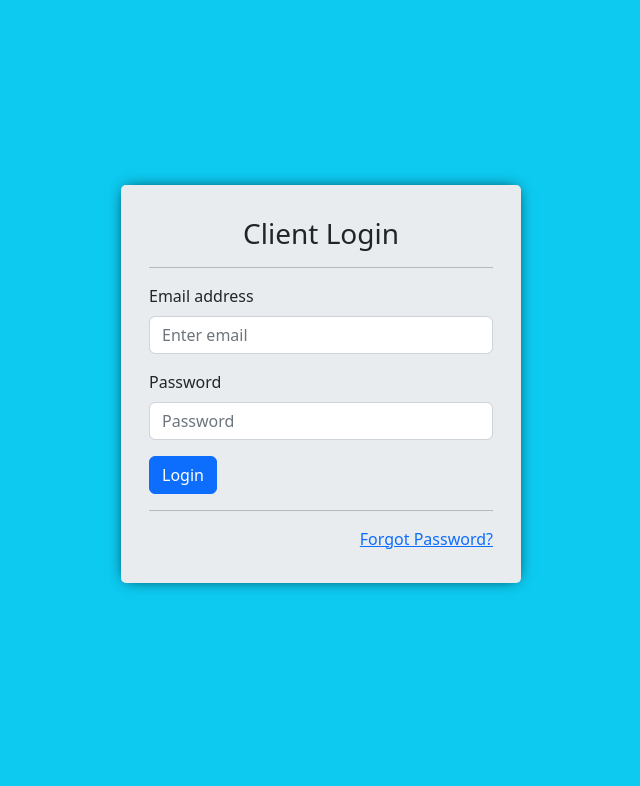
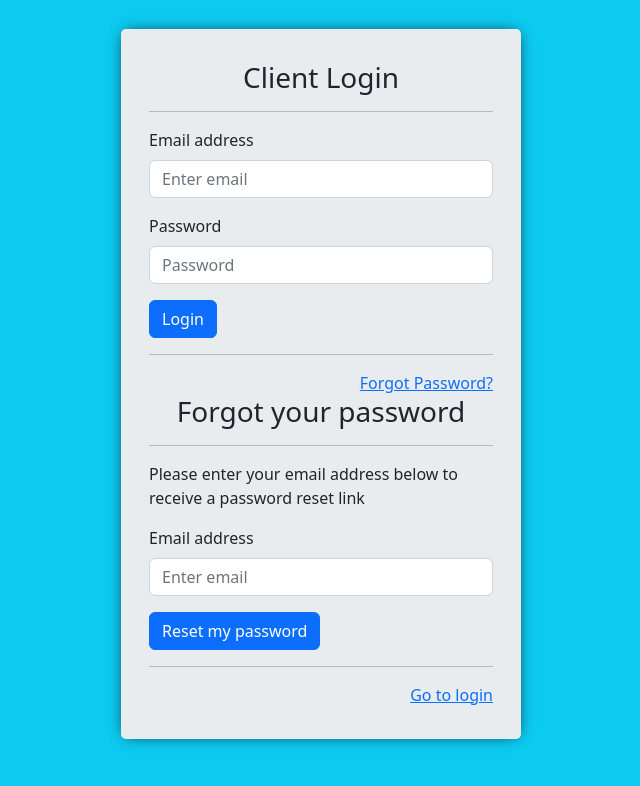
Before and after one commit to krishnashrestha47/frontend-crm, a React (Create React App) app: page / in a window 1280 px wide. Shown: the top 786 px of the page, without its empty margins (319-959 px from the left). Built offline with nearby package versions, Linux system fonts and the light colour scheme.

Commit message:
password reset page created

```diff
--- /dev/null
+++ b/src/components/password-reset/PasswordResetComp.js
@@ -0,0 +1,51 @@
+import React, { useState } from "react";
+import { Button, Col, Container, Form, Row } from "react-bootstrap";
+
+export const PasswordResetComp = ({ handleOnShow }) => {
+  const [email, setEmail] = useState("");
+
+  const handleOnChange = (e) => {
+    setEmail(e.target.value);
+  };
+
+  const handleOnSubmit = (e) => {
+    e.preventDefault();
+    console.log(email);
+  };
+
+  return (
+    <Container>
+      <Row>
+        <Col>
+          <h3 className="text-center">Forgot your password</h3>
+          <hr />
+          <p>
+            Please enter your email address below to receive a password reset
+            link
+          </p>
+          <Form onSubmit={handleOnSubmit}>
+            <Form.Group className="mb-3">
+              <Form.Label>Email address</Form.Label>
+              <Form.Control
+                type="email"
+                onChange={handleOnChange}
+                name="email"
+                placeholder="Enter email"
+                required
+              />
+            </Form.Group>
+            <Button variant="primary" type="submit">
+              Reset my password
+            </Button>
+          </Form>
+          <hr />
+        </Col>
+      </Row>
+      <Row>
+        <Col className="text-end">
+          <a href="#!">Go to login</a>
+        </Col>
+      </Row>
+    </Container>
+  );
+};
--- a/src/pages/entry-page/EntryPage.js
+++ b/src/pages/entry-page/EntryPage.js
@@ -1,5 +1,6 @@
-import React from "react";
+import React, { useState } from "react";
 import { Login } from "../../components/login/Login";
+import { PasswordResetComp } from "../../components/password-reset/PasswordResetComp";
 import "./entryPage.css";
 
 export const EntryPage = () => {
@@ -7,6 +8,8 @@ export const EntryPage = () => {
     <div className="entry-page bg-info">
       <div className="jumbotron form-box">
         <Login />
+
+        <PasswordResetComp />
       </div>
     </div>
   );
```
